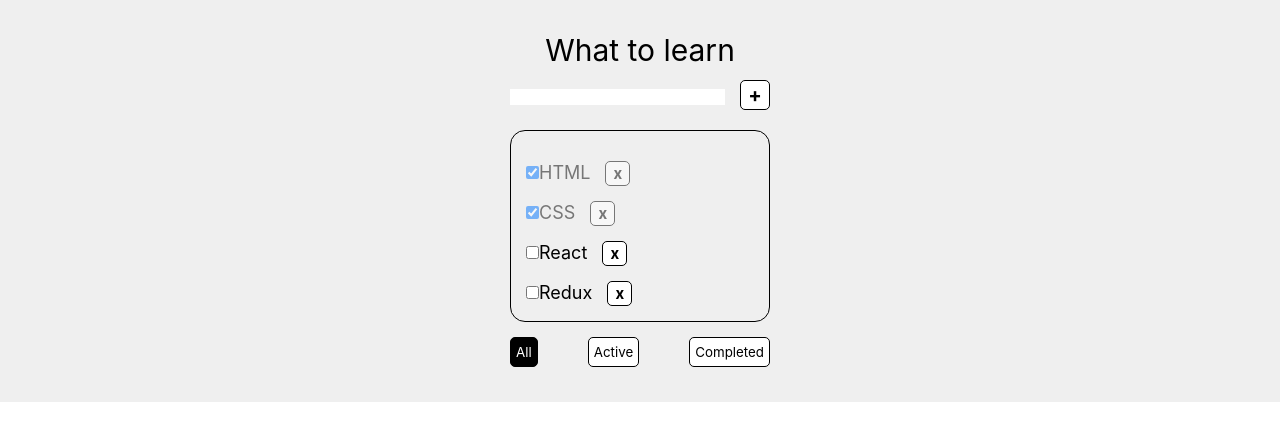
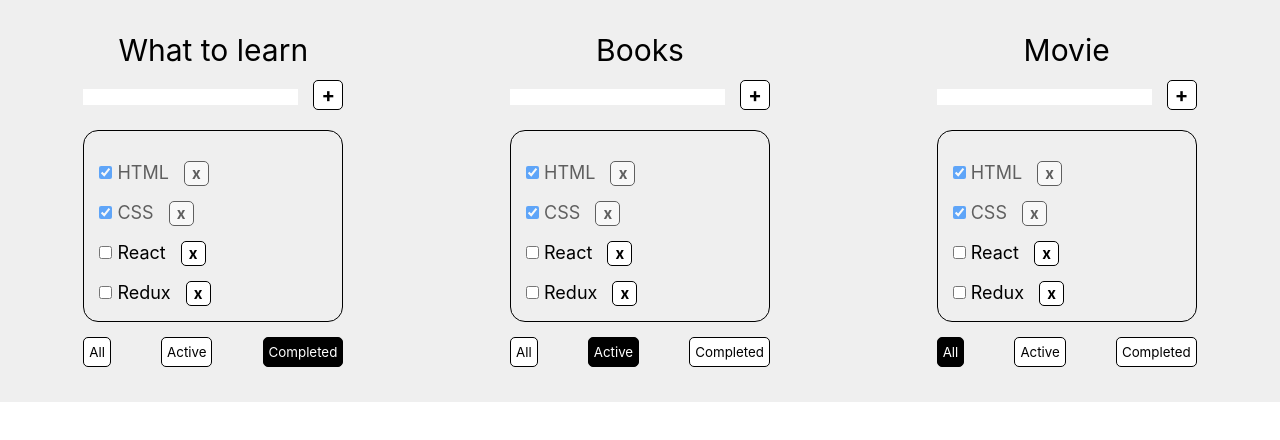
Before and after one commit to AnnaKondrDeveloper/Listifly, a React (Create React App) app: page / in a window 1280 px wide. Shown: the top 440 px of the page. Built offline with nearby package versions, Linux system fonts and the light colour scheme.

Commit message:
Added several lists, filters for each list

```diff
--- a/src/App.css
+++ b/src/App.css
@@ -107,7 +107,7 @@ h1, h2, h3, h4, h5, h6 {
 }
 
 .list_item_done {
-	opacity: 0.5;
+	opacity: 0.6;
 }
 
 .list_item_button {
--- a/src/App.tsx
+++ b/src/App.tsx
@@ -6,7 +6,19 @@ import { v1 } from 'uuid';
 
 export type FilterValuesType = "all" | "active" | "completed";
 
+export type ToDoListsType = {
+	id: string
+	title: string
+	filter: FilterValuesType
+}
+
 function App() {
+
+	const initLists: Array<ToDoListsType> = [
+		{id: v1(), title: "What to learn", filter: "completed"},
+		{id: v1(), title: "Books", filter: "active"},
+		{id: v1(), title: "Movie", filter: "all"},
+	]
 
 	const initTasks: Array<TaskType> = [
 		{ id: v1(), name: "HTML", isDone: true },
@@ -27,7 +39,10 @@ function App() {
 	// 	{ id: 3, name: "Goodfellas", isDone: false}
 	// ]
 
+	const [lists, setLists] = useState<Array<ToDoListsType>>(initLists);
+
 	const [tasks, setTasks] = useState (initTasks);
+
 
 	const [filter, setFilter] = useState<FilterValuesType>("all");
 
@@ -36,23 +51,20 @@ function App() {
 		setTasks(filteredTasks)
 	};
 
-	function changeFilter (value: FilterValuesType){
+	function changeFilter (value: FilterValuesType, listId: string){
+		let filterNew = lists.find( f => f.id === listId)
+		if (filterNew) {
 			setFilter(value)
+			const newLists = [ ...lists];
+			setLists(newLists)
+		}
+
 	}
 
 	function addTask (newTaskName: string) {
 		let newTask = {id: v1(), name: newTaskName, isDone: false }
 		let newTasks = [newTask, ...tasks]
 		setTasks(newTasks)
-	}
-
-	let forToDoTasks = tasks;
-
-		if (filter === "active") {
-			forToDoTasks = tasks.filter(t => t.isDone === false)
-		}
-		if (filter === "completed") {
-			forToDoTasks = tasks.filter(t => t.isDone === true)
 	}
 
 	function changeStatus(taskId: string, isDone: boolean) {
@@ -66,20 +78,33 @@ function App() {
 		setTasks(copyTasks);
 	}
 
-
   return (
     <div className="App">
+		{lists.map( (td) => {
+
+		let forToDoTasks = tasks;
+
+		if (filter === "active") {
+			forToDoTasks = tasks.filter(t => t.isDone === false)
+		}
+		if (filter === "completed") {
+			forToDoTasks = tasks.filter(t => t.isDone === true)
+		}
+			return (
 				<ToDolist
-			title = "What to learn"
+					key = { td.id }
+					id = { td.id }
+					title = {td.title}
 					tasks={forToDoTasks}
 					removeTask = {removeTask}
 					changeFilter = {changeFilter}
 					addTask = {addTask}
 					changeStatus = {changeStatus}
-			filter = {filter}
+					filter = {td.filter}
 					/>
-			{/* <ToDolist title = "Books" tasks={tasks2}/>
-			<ToDolist title = "Movie" tasks={tasks3}/> */}
+				)
+			})
+		}
     </div>
   );
 }
--- a/src/ToDoList.tsx
+++ b/src/ToDoList.tsx
@@ -1,72 +1,122 @@
-import { useState } from "react"
-import { FilterValuesType } from "./App"
+import { useState } from "react";
+import { FilterValuesType } from "./App";
 
 type PropsType = {
-	title: string
-	tasks: Array<TaskType>
-	removeTask: (id: string) => void
-	changeFilter: (value: FilterValuesType) => void
-	addTask: (newTaskName: string) => void
-	changeStatus: (taskId: string, isDone: boolean ) => void
-	filter: FilterValuesType
-}
+  id: string
+  title: string;
+  tasks: Array<TaskType>;
+  removeTask: (id: string) => void;
+  changeFilter: (value: FilterValuesType, id: string) => void;
+  addTask: (newTaskName: string) => void;
+  changeStatus: (taskId: string, isDone: boolean) => void;
+  filter: FilterValuesType;
+};
 
-export type TaskType ={
-	id: string
-	name: string
-	isDone: boolean
-}
+export type TaskType = {
+  id: string;
+  name: string;
+  isDone: boolean;
+};
 
-export function ToDolist(props:PropsType) {
-
+export function ToDolist(props: PropsType) {
   const [newTaskName, setNewTaskName] = useState("");
-	const [error, setError] = useState<string | null>(null)
+  const [error, setError] = useState<string | null>(null);
 
   return (
     <div className="list_items">
       <h2 className="list_title">{props.title}</h2>
       <div>
-			<input className={error ? "error" : ""} type="text" value = {newTaskName}
-			onChange = {(e) => {
+        <input
+          className={error ? "error" : ""}
+          type="text"
+          value={newTaskName}
+          onChange={(e) => {
             setNewTaskName(e.currentTarget.value);
           }}
-				onKeyPress = {(e) => {
-					setError(null)
+          onKeyPress={(e) => {
+            setError(null);
             if (e.charCode === 13) {
               props.addTask(newTaskName);
               setNewTaskName("");
             }
           }}
         />
-			<button className="list_button_plus" onClick = { () => {
+        <button
+          className="list_button_plus"
+          onClick={() => {
             //Check empty input and trim spaces
-				if ( newTaskName.trim() === "") {
-					setError("Field is required")
-					return
+            if (newTaskName.trim() === "") {
+              setError("Field is required");
+              return;
             }
             props.addTask(newTaskName);
             setNewTaskName("");
-					}
-				}>+</button>
+          }}
+        >
+          +
+        </button>
         <div className="error_text">{error}</div>
       </div>
-			<ul> {
-					props.tasks.map( task => {
-						return <li key={task.id} className={`list_item ${ task.isDone && "list_item_done"}`}>
-							<input type="checkbox"
-							onChange = { (e) => {
-								props.changeStatus(task.id, e.currentTarget.checked)}}
-							checked = {task.isDone}
-							 />{task.name}
-							<button className="list_item_button" onClick={() => {props.removeTask(task.id)}}>x</button> </li>
-					})
-				}
+      <ul>
+        {" "}
+        {props.tasks.map((task) => {
+          return (
+            <li
+              key={task.id}
+              className={`list_item ${task.isDone && "list_item_done"}`}
+            >
+              <input
+                type="checkbox"
+                onChange={(e) => {
+                  props.changeStatus(task.id, e.currentTarget.checked);
+                }}
+                checked={task.isDone}
+              />{" "}
+              {task.name}
+              <button
+                className="list_item_button"
+                onClick={() => {
+                  props.removeTask(task.id);
+                }}
+              >
+                x
+              </button>{" "}
+            </li>
+          );
+        })}
       </ul>
-			<div className = "list_buttons">
-				<button className= {`list_button ${ props.filter === "all" ? "list_button_active" : ""}`} onClick={() => {props.changeFilter("all")}}>All</button>
-				<button className={`list_button ${ props.filter === "active" ? "list_button_active" : ""}`}  onClick={() => {props.changeFilter("active")}}>Active</button>
-				<button className={`list_button ${ props.filter === "completed" ? "list_button_active" : ""}`}  onClick={() => {props.changeFilter("completed")}}>Completed</button>
+      <div className="list_buttons">
+        <button
+          className={`list_button ${
+            props.filter === "all" ? "list_button_active" : ""
+          }`}
+          onClick={() => {
+            props.changeFilter("all", props.id);
+          }}
+        >
+          All
+        </button>
+        <button
+          className={`list_button ${
+            props.filter === "active" ? "list_button_active" : ""
+          }`}
+          onClick={() => {
+            props.changeFilter("active", props.id);
+          }}
+        >
+          Active
+        </button>
+        <button
+          className={`list_button ${
+            props.filter === "completed" ? "list_button_active" : ""
+          }`}
+          onClick={() => {
+            props.changeFilter("completed", props.id);
+          }}
+        >
+          Completed
+        </button>
       </div>
     </div>
-	)
+  );
 }
```
Lines whose indentation alone changed are shown as unchanged.
